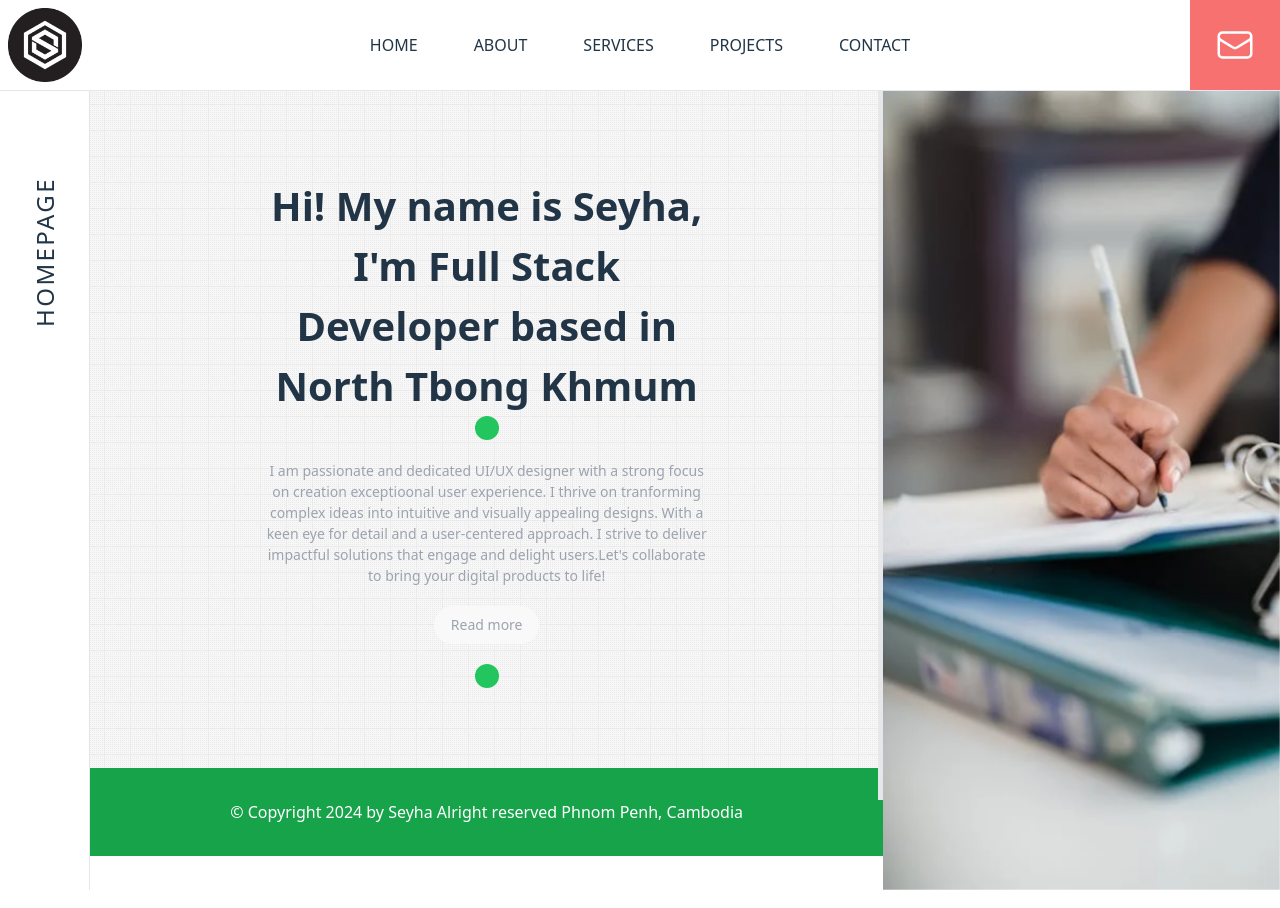
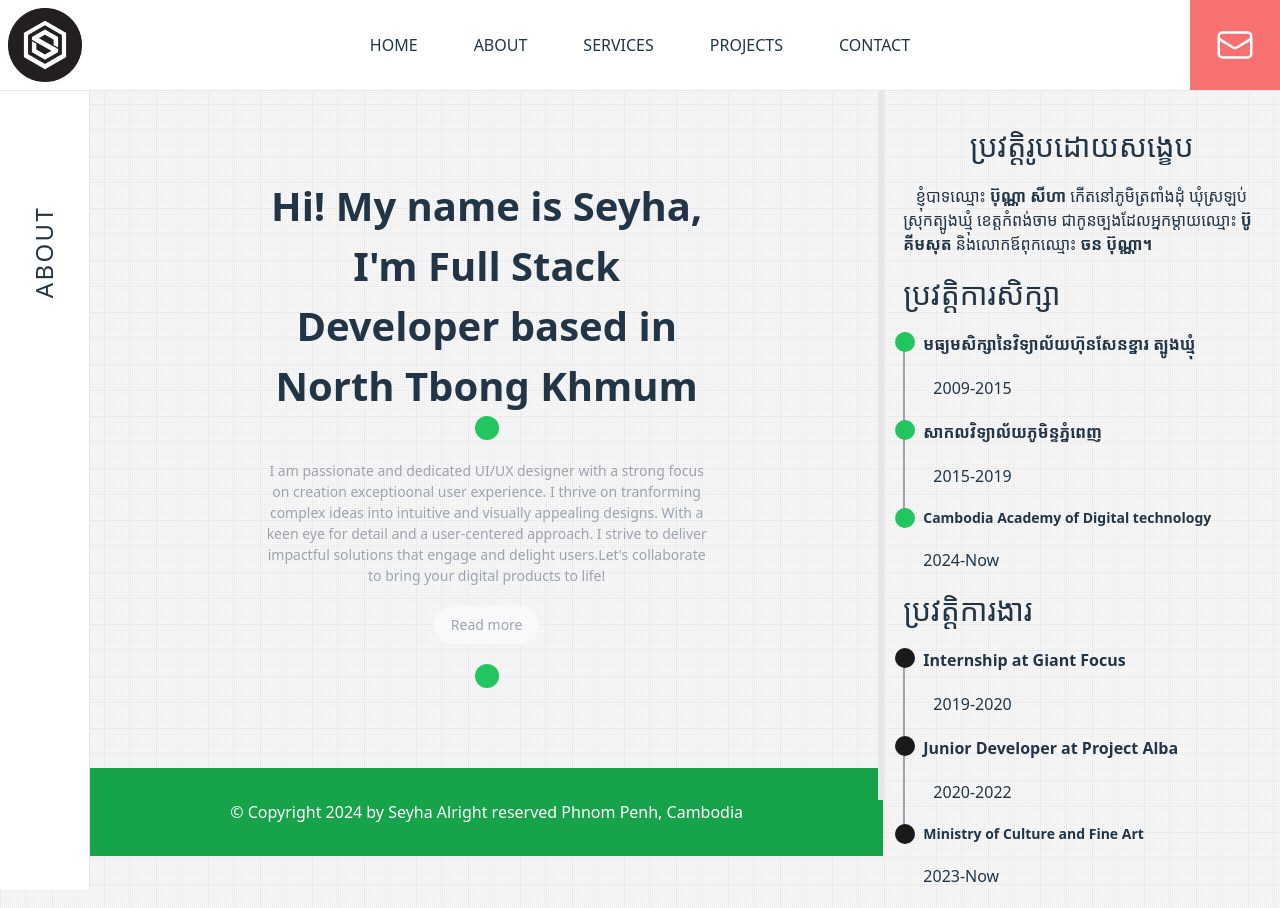
Before and after one commit to Seyhahaa/portfolio-assignment, a Vue app: page /about in a window 1280 px wide. Before the commit the page ends 856 px from the top, so only its background shows below. Built offline with nearby package versions, Linux system fonts and the light colour scheme; some icons are missing.

Commit message:
work on each page

```diff
--- a/src/components/About.vue
+++ b/src/components/About.vue
@@ -7,21 +7,12 @@
     </div>
     <div>
       <ProgressBar />
-      <div v-if="$route.params.about === 'bio'">
-
         <Bio />
-      </div>
-      <div v-else>
-        <div class='fixed mt-[90px]'>
-            <img src='/about.webp' class='h-screen object-cover'  />
-        </div>
-      </div>
     </div>
   </div>
 </template>
 <script setup>
 import ProgressBar from "./ProgressBar.vue";
-import ProfilePic from "./ProfilePic.vue";
 import Bio from "./Bio.vue";
 import AboutComponent from "./AboutComponent.vue";
 import Footer from "./Footer.vue";
--- a/src/components/Bio.vue
+++ b/src/components/Bio.vue
@@ -1,5 +1,5 @@
 <template>
-  <div class="mt-[8rem] h-full w-full px-5">
+  <div class="mt-[8rem]  w-full px-5">
     <h1 class="text-center text-3xl mb-5">ប្រវត្តិរូបដោយសង្ខេប</h1>
     <p class="mb-5">
       &nbsp;&nbsp;&nbsp;ខ្ញុំបាទឈ្មេាះ
--- a/src/components/Navbar.vue
+++ b/src/components/Navbar.vue
@@ -30,7 +30,7 @@
   const menu = [
     { name: 'Home', link: '/'},
     { name: 'About', link: '/about'  },
-    { name: 'Services', link: '/services'},
+    { name: 'Services', link: '/service'},
     { name: 'Projects', link: '/projects'},
     { name: 'Contact', link: '/contact'},
 ]
--- a/src/components/Sidebar.vue
+++ b/src/components/Sidebar.vue
@@ -1,6 +1,9 @@
 <template>
     <div className="w-[90px] h-screen border-r-[1px] fixed flex flex-col items-center justify-around mt-[90px] bg-white ">
-        <h2 className='-rotate-90 tracking-widest text-[1.5rem]'>HOMEPAGE</h2>
+        <h2 className='-rotate-90 tracking-widest text-[1.5rem]'>
+            <span v-if="($route.fullPath ==='/')">HOMEPAGE</span>
+            <span v-else class="uppercase">{{ $route.fullPath.slice(1) }}</span>
+        </h2>
         <div className='flex flex-col gap-7 mb-10'>
             <v-icon name="bi-github" scale="2" class='cursor-pointer hover:scale-110 hover:text-green-600 transition-all ease-in-out' />
             <v-icon name="bi-linkedin" scale="2" class='cursor-pointer hover:scale-110 hover:text-green-600 transition-all ease-in-out' />
--- a/src/pages/Home.vue
+++ b/src/pages/Home.vue
@@ -10,15 +10,12 @@
     <div>
       <ProgressBar />
       <div class='fixed mt-[90px]'>
-            <img src='/homepage.jpeg' class='h-screen object-fill'  />
+            <img src='https://images.pexels.com/photos/3861959/pexels-photo-3861959.jpeg?auto=compress&cs=tinysrgb&w=600' class='h-screen object-fill'  />
         </div>
     </div>
   </div>
 </template>
   <script setup>
-import Navbar from "@/components/Navbar.vue";
-import Sidebar from "@/components/Sidebar.vue";
-import ProfilePic from "@/components/ProfilePic.vue";
 import ProgressBar from "@/components/ProgressBar.vue";
 import Introduction from "@/components/Introduction.vue";
 import Service from "@/components/Service.vue";
--- /dev/null
+++ b/src/pages/Services.vue
@@ -0,0 +1,12 @@
+<template>
+    <div class="ml-[90px] grid grid-cols-1 md:grid-cols-3">
+    <div class="col-span-2 mt-[8rem]">
+        <Service />
+      <Footer />
+    </div>
+    </div>
+</template>
+<script setup>
+    import Service from '@/components/Service.vue'
+    import Footer from '@/components/Footer.vue'
+</script>
```
Also changed, not shown: src/routes/index.js (+3 -6 lines), src/pages/About/AboutPages.vue (line endings or trailing spaces).
